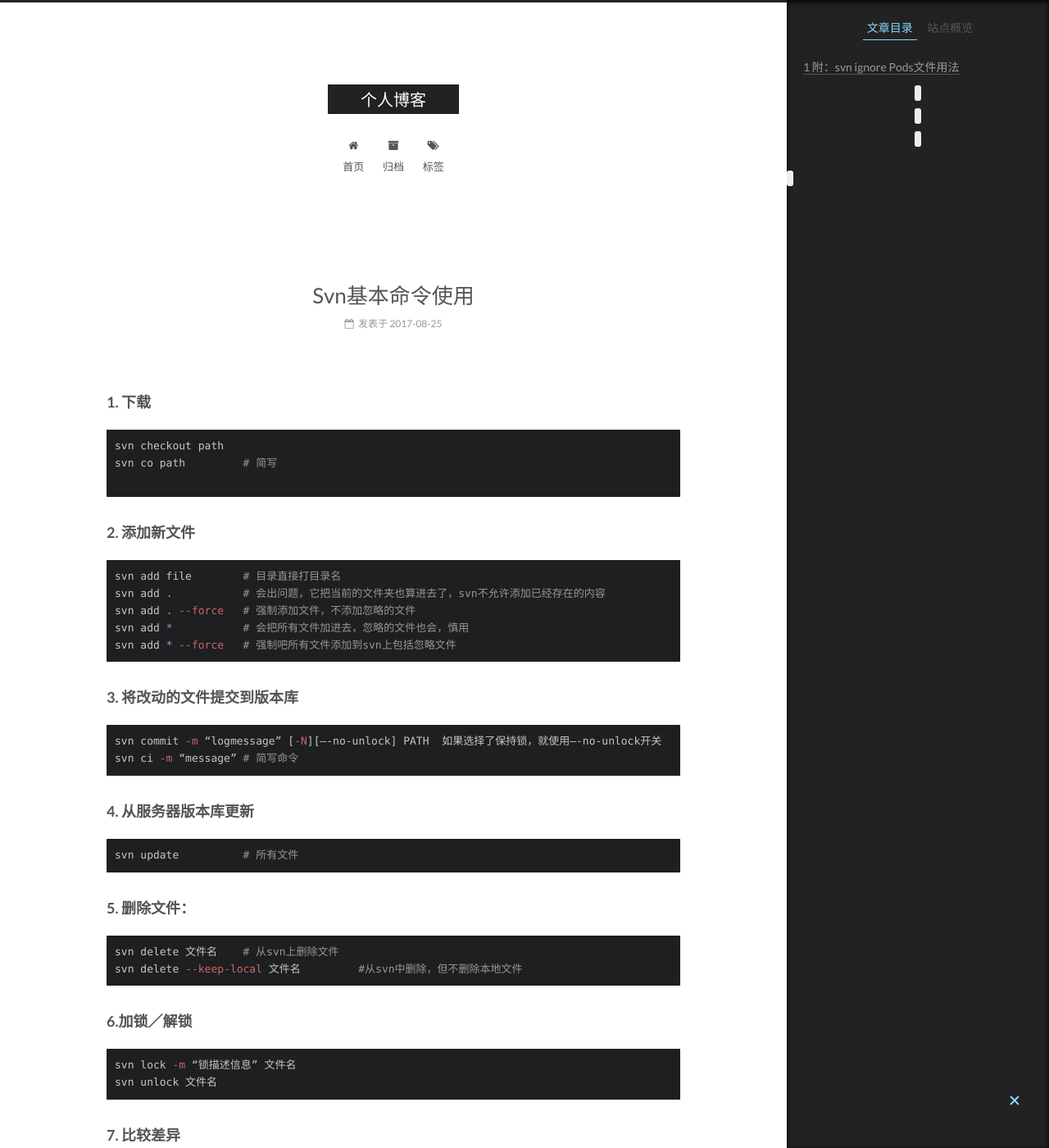
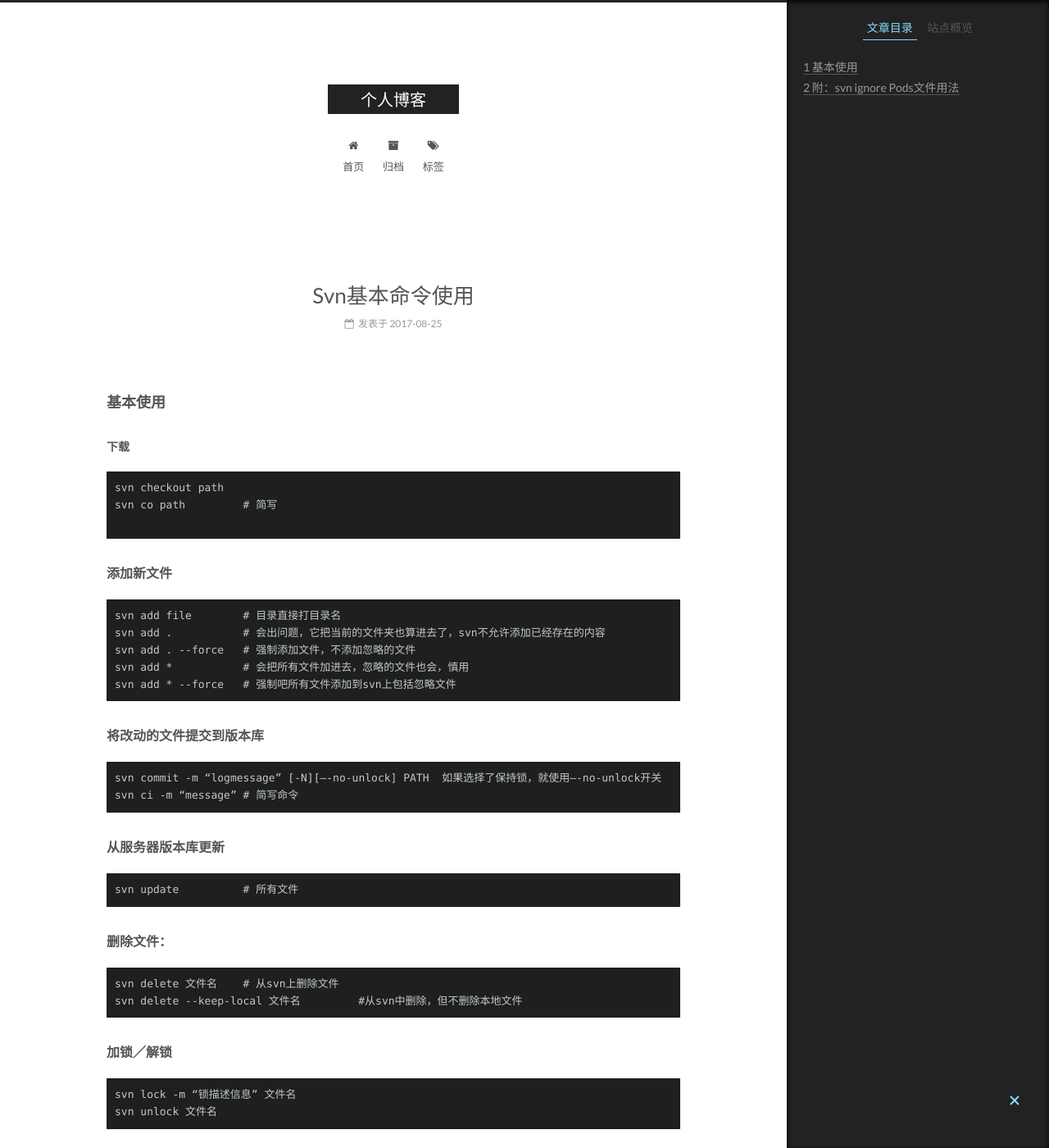
Before and after one commit to linfengwenyou/linfengwenyou.github.io, a Jekyll site: the page built from _posts/2017-08-25-SVN基本命令使用.md, in a window 1280 px wide and 1400 px high. Shown: the whole window at 82% size. Built offline with Jekyll 4.4.1, drawn with Linux system fonts in a browser that asks for light colours; some of the changed text lies outside the part shown.

Commit message:
更新格式问题

````diff
--- a/_posts/2017-08-25-SVN基本命令使用.md
+++ b/_posts/2017-08-25-SVN基本命令使用.md
@@ -1,136 +1,137 @@
-### 1. 下载
+### 基本使用
+##### 下载
 
-``` bash
+```
 svn checkout path
 svn co path         # 简写
 
 ```
-### 2. 添加新文件
+#### 添加新文件
 
-``` bash
+```
 svn add file        # 目录直接打目录名
 svn add .           # 会出问题，它把当前的文件夹也算进去了，svn不允许添加已经存在的内容
 svn add . --force   # 强制添加文件，不添加忽略的文件
 svn add *           # 会把所有文件加进去，忽略的文件也会，慎用
 svn add * --force   # 强制吧所有文件添加到svn上包括忽略文件
 ```
-### 3. 将改动的文件提交到版本库
+#### 将改动的文件提交到版本库
 
-``` bash
+```
 svn commit -m “logmessage” [-N][—-no-unlock] PATH  如果选择了保持锁，就使用—-no-unlock开关
 svn ci -m “message” # 简写命令
 ```
 
-### 4. 从服务器版本库更新
+#### 从服务器版本库更新
 
-``` bash
+```
 svn update          # 所有文件
 ```
 
-### 5. 删除文件：
+####  删除文件：
 
-``` bash
+```
 svn delete 文件名    # 从svn上删除文件
 svn delete --keep-local 文件名         #从svn中删除，但不删除本地文件
 ```
 
-### 6.加锁／解锁
+#### 加锁／解锁
 
-``` bash
+```
 svn lock -m “锁描述信息” 文件名
 svn unlock 文件名
 ```
 
-### 7. 比较差异
+#### 比较差异
 
-``` bash
+```
 svn diff 文件名
 ```
 
-### 8. 查看文件或者目录状态  【这个好用，更加直观些】
+#### 查看文件或者目录状态  【这个好用，更加直观些】
 
-``` bash
+```
 svn status
 svn st 目录／文件名       # 默认不写的话用来表示 . 当前目录
 ```
 
-### 9. 查看日志 【方便实用】
+####  查看日志 【方便实用】
 
-``` bash
+```
 svn log 文件名
 ```
 
-### 10. 查看文件详细信息
+#### 查看文件详细信息
 
-``` bash
+```
 svn info 文件名/目录
 ```
 
-### 11. svn 帮助
+#### svn 帮助
 
-``` bash
+```
 svn help                #查看所有帮助
 svn help ci             #查看ci命令
 ```
 
-### 12. 发生冲突了，解决后标记
+#### 发生冲突了，解决后标记
 
-``` bash
+```
 svn resolved 文件
 ```
 
 *******
 
-# 附：svn ignore Pods文件用法
+### 附：svn ignore Pods文件用法
 
-## 结果：被忽略的文件或文件夹在STATUS中会展示为Ignored标志，并且是灰色的状态
+__结果：被忽略的文件或文件夹在STATUS中会展示为Ignored标志，并且是灰色的状态
 
 准备，svn上建一个文件夹，并checkout到本地，在文件夹内建一个新的Xcode工程，添加了podfile文件，还没有进行pod操作
 
-tips: 所有的多字符命令前面都是两个横杠，文本编辑器会调整成一个。。。。。。
+__tips: 所有的多字符命令前面都是两个横杠，文本编辑器会调整成一个。。。。。__
 
 
+#### 将新工程提交到svn上
 
-### 1. 将新工程提交到svn上
-
-``` bash
+```
 svn add . --force
 ```
-### 2. 执行命令
+#### 执行命令
 
-``` bash
+```
 pod update —-no-repo-update —-verbose  #会生成一个Pods文件夹
 ```
 
-### 3. 设置Pods文件夹状态为忽略
+#### 设置Pods文件夹状态为忽略
 
-``` bash
+```
 svn propset svn:ignore -R Pods .       # -R代表递归设置  Pods 要设置的文件夹   . 代表当前目录
 
 ```
 
-### 4. 提交设置即可【注意之后不可以使`用svn add *`操作】
+#### 提交设置即可
+__【注意之后不可以使用`svn add *`操作】__
 
-``` bash
+```
 svn ci -m ‘忽略pods’文件
 ```
 
-### 5. 后续如果不小心使用了命令：添加所有到svn上并且提交
+#### 后续如果不小心使用了命令：添加所有到svn上并且提交
 
-``` bash
+```
 svn add *
 svn ci -m “我不应该提交这个操作的”
 ```
 那么就需要移除Pods文件，重新操作下
 
 
-### 6. 如果是不小心使用了命令：添加，但没有提交
+#### 如果是不小心使用了命令：添加，但没有提交
 
-``` bash
+```
 svn add *
 ```
-可以通过命令恢复
+#### 可以通过命令恢复
 
-``` bash
+```
 svn delete —keep-local Pods     # 只从svn中忽略，而不删除文件
 ```
````
Also changed, not shown: _posts/2017-08-31-KVO使用_MRC理解_延迟事件.md (+30 -34 lines), _posts/2017-09-01-桥接的用处.md (+11 -3 lines), _posts/2017-09-02-tableView图片加载优化.md (+2 -20 lines), _posts/2017-09-03-charles基本用法.md (+5 -6 lines), _posts/2017-09-04-bash脚本重拾(一).md (+3 -4 lines), 1 other file.
